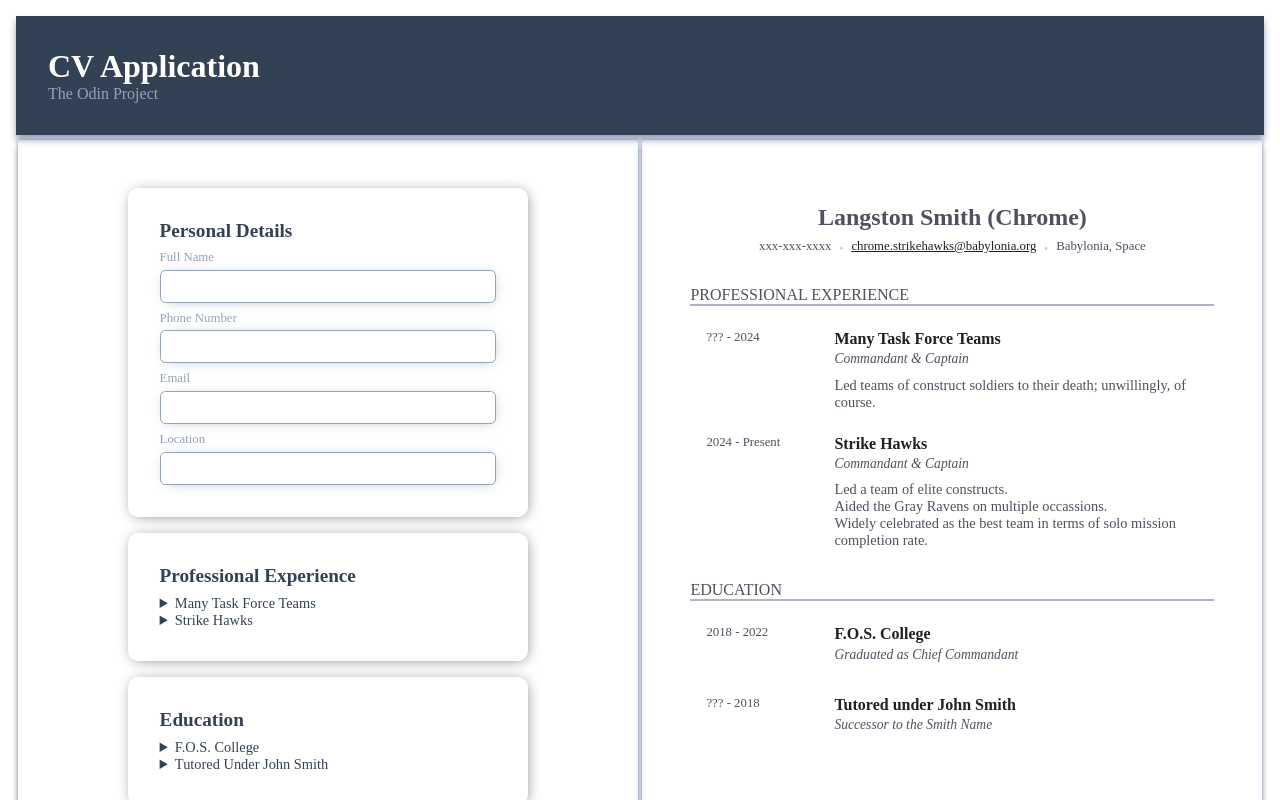
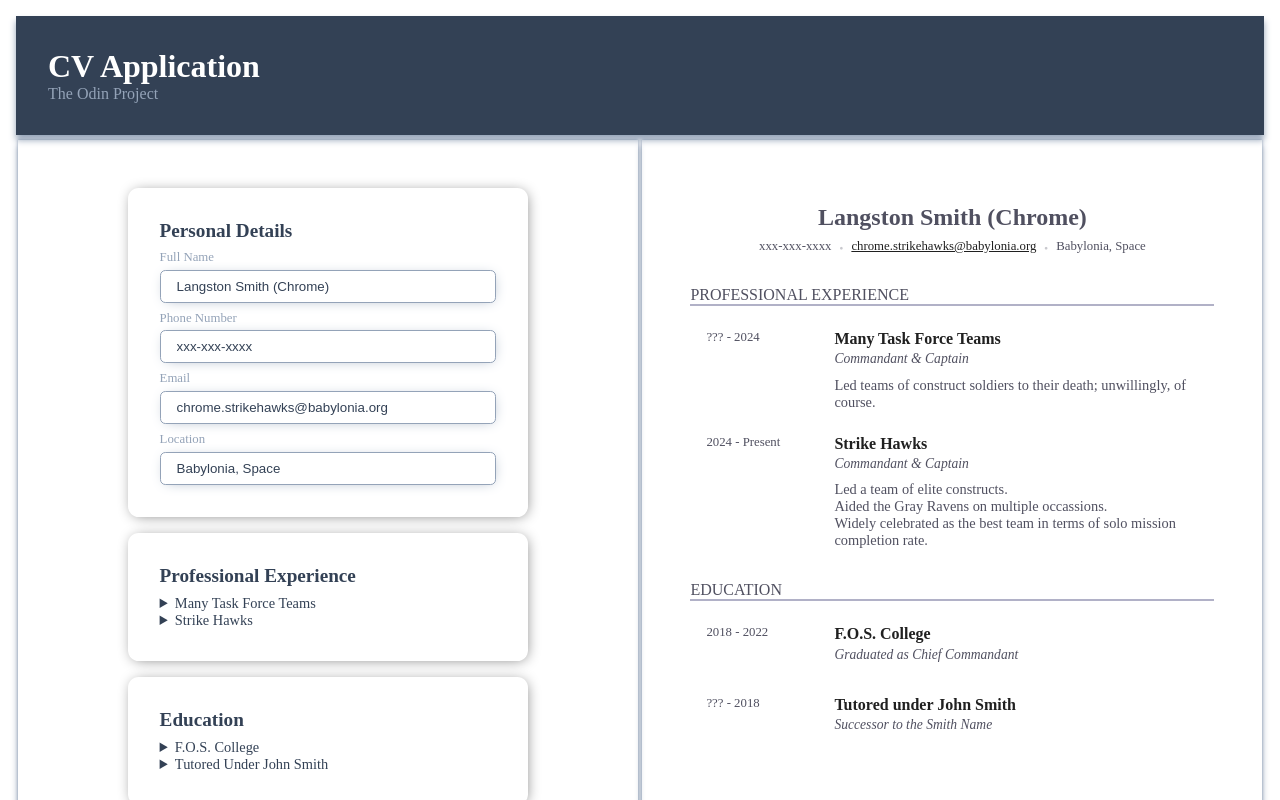
Before and after one commit to JWhales-AR/OdinCVApplication, a React (Vite) app: page / in a window 1280 px wide. Shown: the top 800 px of the page. Built offline with nearby package versions, Linux system fonts and the light colour scheme.

Commit message:
feat: Link personal details state in editor and preview

```diff
--- a/src/App.jsx
+++ b/src/App.jsx
@@ -1,3 +1,5 @@
+import { useState } from "react";
+
 import Header from "./components/Header";
 import Editor from "./components/Editor";
 import Preview from "./components/Preview";
@@ -7,12 +9,20 @@ import "./styles/Editor.css";
 import "./styles/Preview.css";
 
 export default function App() {
+  let [personalDetails, setPersonalDetails] = useState({
+    fullName: "Langston Smith (Chrome)",
+    phoneNumber: "xxx-xxx-xxxx",
+    eMail: "chrome.strikehawks@babylonia.org",
+    location: "Babylonia, Space",
+  });
   return (
     <>
       <Header />
       <div className="editor-preview-wrapper">
-        <Editor />
-        <Preview />
+        <Editor
+          personalDetailsState={[personalDetails, setPersonalDetails]}
+        />
+        <Preview personalDetails={personalDetails} />
       </div>
     </>
   );
--- a/src/components/Editor.jsx
+++ b/src/components/Editor.jsx
@@ -1,10 +1,10 @@
-function EditorInput({name, id, labelText, inputType="text"}) {
+function EditorInput({name, id, labelText, value, updateValue, inputType="text"}) {
   return (
       <div className="editor-input-wrapper">
         <label htmlFor={id}>{labelText}</label>
         {inputType === "textarea"?
-         <textarea className="editor-input" name={name} id={id}/>
-         : <input className="editor-input" name={name} id={id} type={inputType} />}
+         <textarea className="editor-input" name={name} id={id} value={value} onChange={updateValue} />
+         : <input className="editor-input" name={name} id={id} value={value} onChange={updateValue} type={inputType} />}
       </div>
   );
 }
@@ -25,15 +25,35 @@ function EditorFieldSet({summary, collapsable=true, children}) {
   );
 }
 
-function EditorPersonalDetails() {
+function EditorPersonalDetails({details, setDetails}) {
   return (
     <form id="editor-personal-details" className="editor-column">
       <p className="editor-column-header">Personal Details</p>
       <EditorFieldSet collapsable={false}>
-        <EditorInput key="person-name" name="person_name" id="person-name" labelText="Full Name" />
-        <EditorInput key="person-phone" name="person_phone" id="person-phone" labelText="Phone Number" />
-        <EditorInput key="person-mail" name="person_mail" id="person-mail" labelText="Email" inputType="mail" />
-        <EditorInput key="person-loaction" name="person_location" id="person-location" labelText="Location" />
+        <EditorInput
+          key="person-name" name="person_name" id="person-name" labelText="Full Name"
+          value={details.fullName} updateValue={event =>
+            setDetails({...details, fullName: event.target.value})
+          }
+        />
+        <EditorInput
+          key="person-phone" name="person_phone" id="person-phone" labelText="Phone Number"
+          value={details.phoneNumber} updateValue={event =>
+            setDetails({...details, phoneNumber: event.target.value})
+          }
+        />
+        <EditorInput
+          key="person-mail" name="person_mail" id="person-mail" labelText="Email" inputType="mail"
+          value={details.eMail} updateValue={event =>
+            setDetails({...details, eMail: event.target.value})
+          }
+        />
+        <EditorInput
+          key="person-loaction" name="person_location" id="person-location" labelText="Location"
+          value={details.location} updateValue={event =>
+            setDetails({...details, location: event.target.value})
+          }
+        />
       </EditorFieldSet>
     </form>
   );
@@ -84,10 +104,11 @@ function EditorEducation() {
   );
 }
 
-export default function Editor() {
+export default function Editor({personalDetailsState}) {
+  let [personalDetails, setPersonalDetails] = personalDetailsState;
   return (
     <section id="editor" className="editor-preview-column">
-      <EditorPersonalDetails />
+      <EditorPersonalDetails details={personalDetails} setDetails={setPersonalDetails} />
       <EditorProfessionalExperience />
       <EditorEducation />
     </section>
--- a/src/components/Preview.jsx
+++ b/src/components/Preview.jsx
@@ -41,7 +41,9 @@ function CVSection({header, items}) {
   );
 }
 
-export default function Preview() {
+export default function Preview({personalDetails}) {
+
+  let {fullName, phoneNumber, eMail, location} = personalDetails;
 
   let professionalExperience = [
     {
@@ -83,9 +85,9 @@ export default function Preview() {
 
   return (
     <section id="preview" className="editor-preview-column">
-      <PreviewHeaderContact name="Langston Smith (Chrome)" phone="xxx-xxx-xxxx"
-                            mail="chrome.strikehawks@babylonia.org"
-                            location="Babylonia, Space"/>
+      <PreviewHeaderContact name={fullName} phone={phoneNumber}
+                            mail={eMail}
+                            location={location} />
       <div className="preview-sections-container">
         <CVSection header="PROFESSIONAL EXPERIENCE"
                    items={professionalExperience} />
```
